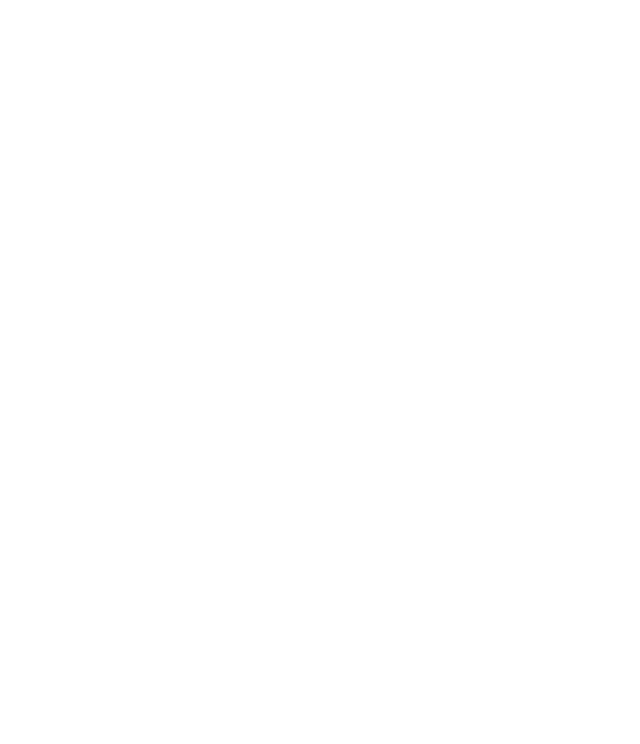
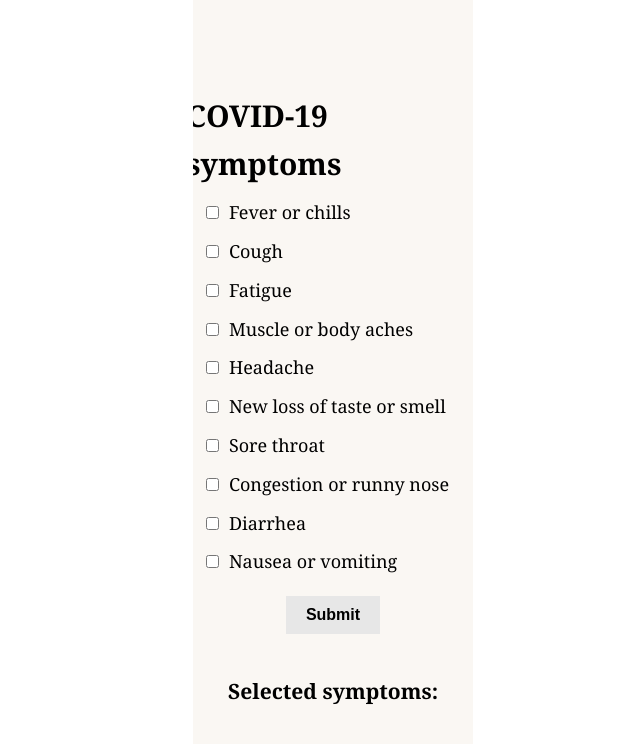
Before and after one commit to Abdul-Moeed-Saqib/Health-1, a React app in the folder frontend/: page /checklist in a window 1280 px wide. Before the commit this address had no page. Shown: the top 744 px of the page, without its empty margins (307-947 px from the left). Built offline with nearby package versions, Linux system fonts and the light colour scheme.

Commit message:
checkList done

```diff
--- a/frontend/src/App.js
+++ b/frontend/src/App.js
@@ -5,7 +5,7 @@ import { Routes, Route, Navigate } from 'react-router-dom'
 import 'react-toastify/dist/ReactToastify.min.css';
 import { ToastContainer } from 'react-toastify'
 import { useAuthContext } from './hooks/useAuthContext';
-
+import Checklist from './pages/patientPages/Checklist';
 
 export default function App() {
   const { user } = useAuthContext();
@@ -15,6 +15,7 @@ export default function App() {
       <Routes>
         <Route path='/' element={user ? <Navigate to='/home' /> : <Auth />} />
         <Route path='/home/*' element={user ? <Home /> : <Auth />} />
+        <Route path="checklist" element={<Checklist />} />
       </Routes>
       <ToastContainer />
     </Fragment>
--- a/frontend/src/pages/patientPages/Checklist.js
+++ b/frontend/src/pages/patientPages/Checklist.js
@@ -1,115 +1,78 @@
-import * as React from 'react';
-import Box from '@mui/material/Box';
-import Stepper from '@mui/material/Stepper';
-import Step from '@mui/material/Step';
-import StepLabel from '@mui/material/StepLabel';
-import Button from '@mui/material/Button';
-import Typography from '@mui/material/Typography';
+import React, { useState } from "react";
+import "./checkList.css";
+import { toast } from "react-toastify";
+export default function Checklist() {
+  const symptoms = [
+    "Fever or chills",
+    "Cough",
+    "Fatigue",
+    "Muscle or body aches",
+    "Headache",
+    "New loss of taste or smell",
+    "Sore throat",
+    "Congestion or runny nose",
+    "Diarrhea",
+    "Nausea or vomiting",
+  ];
+  const [checked, setChecked] = useState([]);
 
-const steps = ['1', '2', '3', '4', '5', '6' , '7', '8', '9', '10'];
-
-export default function CheckList() {
-  const [activeStep, setActiveStep] = React.useState(0);
-  const [skipped, setSkipped] = React.useState(new Set());
-
-  const isStepOptional = (step) => {
-    return step === 1;
+  // Add/Remove checked item from list
+  const handleCheck = (event) => {
+    var updatedList = [...checked];
+    if (event.target.checked) {
+      updatedList = [...checked, event.target.value];
+    } else {
+      updatedList.splice(checked.indexOf(event.target.value), 1);
+    }
+    setChecked(updatedList);
   };
 
-  const isStepSkipped = (step) => {
-    return skipped.has(step);
-  };
+  const checkedsym = checked.length
+    ? checked.reduce((total, sym) => {
+        return total + "      ,     " + sym;
+      })
+    : "";
 
-  const handleNext = () => {
-    let newSkipped = skipped;
-    if (isStepSkipped(activeStep)) {
-      newSkipped = new Set(newSkipped.values());
-      newSkipped.delete(activeStep);
+  var isChecked = (sym) =>
+    checked.includes(sym) ? "checked-item" : "not-checked-item";
+
+  const handleSubmit = (e) => {
+    e.preventDefault();
+    console.log(checked.length);
+    if (checked.length >= 5) {
+      toast.warning("You need to go to the hospital!", {
+        position: toast.POSITION.TOP_CENTER,
+      });
     }
-
-    setActiveStep((prevActiveStep) => prevActiveStep + 1);
-    setSkipped(newSkipped);
-  };
-
-  const handleBack = () => {
-    setActiveStep((prevActiveStep) => prevActiveStep - 1);
-  };
-
-  const handleSkip = () => {
-    if (!isStepOptional(activeStep)) {
-      // You probably want to guard against something like this,
-      // it should never occur unless someone's actively trying to break something.
-      throw new Error("You can't skip a step that isn't optional.");
+    if (checked.length < 5) {
+      toast.warning("You need to stay at home!", {
+        position: toast.POSITION.TOP_CENTER,
+      });
     }
-
-    setActiveStep((prevActiveStep) => prevActiveStep + 1);
-    setSkipped((prevSkipped) => {
-      const newSkipped = new Set(prevSkipped.values());
-      newSkipped.add(activeStep);
-      return newSkipped;
-    });
-  };
-
-  const handleReset = () => {
-    setActiveStep(0);
   };
 
   return (
-    <Box sx={{ width: '100%' }}>
-      <Stepper activeStep={activeStep}>
-        {steps.map((label, index) => {
-          const stepProps = {};
-          const labelProps = {};
-          if (isStepOptional(index)) {
-            labelProps.optional = (
-              <Typography variant="caption">Optional</Typography>
-            );
-          }
-          if (isStepSkipped(index)) {
-            stepProps.completed = false;
-          }
-          return (
-            <Step key={label} {...stepProps}>
-              <StepLabel {...labelProps}>{label}</StepLabel>
-            </Step>
-          );
-        })}
-      </Stepper>
-      {activeStep === steps.length ? (
-        <React.Fragment>
-          <Typography sx={{ mt: 2, mb: 1 }}>
-            All steps completed - you&apos;re finished
-          </Typography>
-          <Box sx={{ display: 'flex', flexDirection: 'row', pt: 2 }}>
-            <Box sx={{ flex: '1 1 auto' }} />
-            <Button onClick={handleReset}>Reset</Button>
-          </Box>
-        </React.Fragment>
-      ) : (
-        <React.Fragment>
-          <Typography sx={{ mt: 2, mb: 1 }}>Step {activeStep + 1}</Typography>
-          <Box sx={{ display: 'flex', flexDirection: 'row', pt: 2 }}>
-            <Button
-              color="inherit"
-              disabled={activeStep === 0}
-              onClick={handleBack}
-              sx={{ mr: 1 }}
-            >
-              Back
-            </Button>
-            <Box sx={{ flex: '1 1 auto' }} />
-            {isStepOptional(activeStep) && (
-              <Button color="inherit" onClick={handleSkip} sx={{ mr: 1 }}>
-                Skip
-              </Button>
-            )}
-
-            <Button onClick={handleNext}>
-              {activeStep === steps.length - 1 ? 'Finish' : 'Next'}
-            </Button>
-          </Box>
-        </React.Fragment>
-      )}
-    </Box>
+    <div className="container">
+      <div className="checkList">
+        <div className="title">COVID-19 symptoms</div>
+        <form onSubmit={handleSubmit}>
+          <div className="list-container">
+            {symptoms.map((item, index) => (
+              <div key={index}>
+                <input value={item} type="checkbox" onChange={handleCheck} />
+                <span className={isChecked(item)}>{item}</span>
+              </div>
+            ))}
+          </div>
+          <button className="checkButton">Submit</button>
+        </form>
+      </div>
+      <div>
+        <h3>Selected symptoms:</h3>
+        <div className="Selected">
+          <p>{checkedsym}</p>
+        </div>
+      </div>
+    </div>
   );
 }
--- /dev/null
+++ b/frontend/src/pages/patientPages/checkList.css
@@ -0,0 +1,50 @@
+.container {
+    font-family: sans-serif;
+    font-size: 18px;
+    display: flex;
+    align-items: center;
+    justify-content: center;
+    flex-direction: column;
+    gap: 20px;
+    height: 100vh;
+    font-family: Cambria, Cochin, Georgia, Times, "Times New Roman", serif;
+    background-color: rgb(250, 247, 243);
+    max-width: 50%;
+    margin: 0 500px;
+  }
+  .title {
+    font-size: 30px;
+    margin-bottom: 10px;
+    font-weight: bold;
+  }
+  .list-container {
+    display: flex;
+    flex-direction: column;
+    gap: 10px;
+    margin-left: 20px;
+  }
+  .checked-item,
+  .not-checked-item {
+    margin-left: 10px;
+  }
+  .checked-item {
+    text-decoration: line-through;
+  }
+  .selectedSymptoms{
+    display: block;
+  }
+
+  .checkButton {
+    background-color: #e7e7e7;
+    border: none;
+    color: rgb(0, 0, 0);
+    padding: 10px 20px;
+    text-align: center;
+    text-decoration: none;
+    display: inline-block;
+    font-size: 16px;
+    margin: 20px 100px;
+    transition-duration: 0.4s;
+    cursor: pointer;
+    font-weight: bold;
+  }
```
